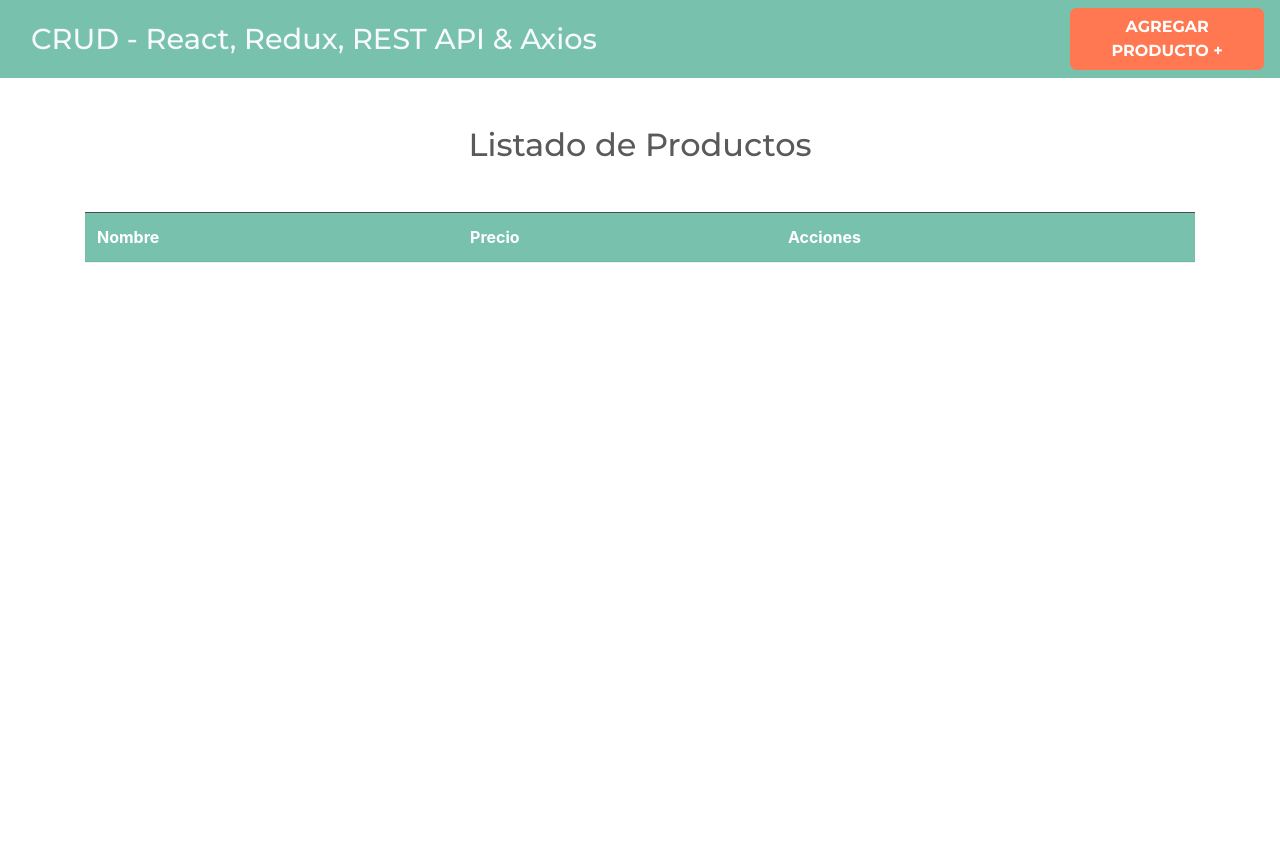
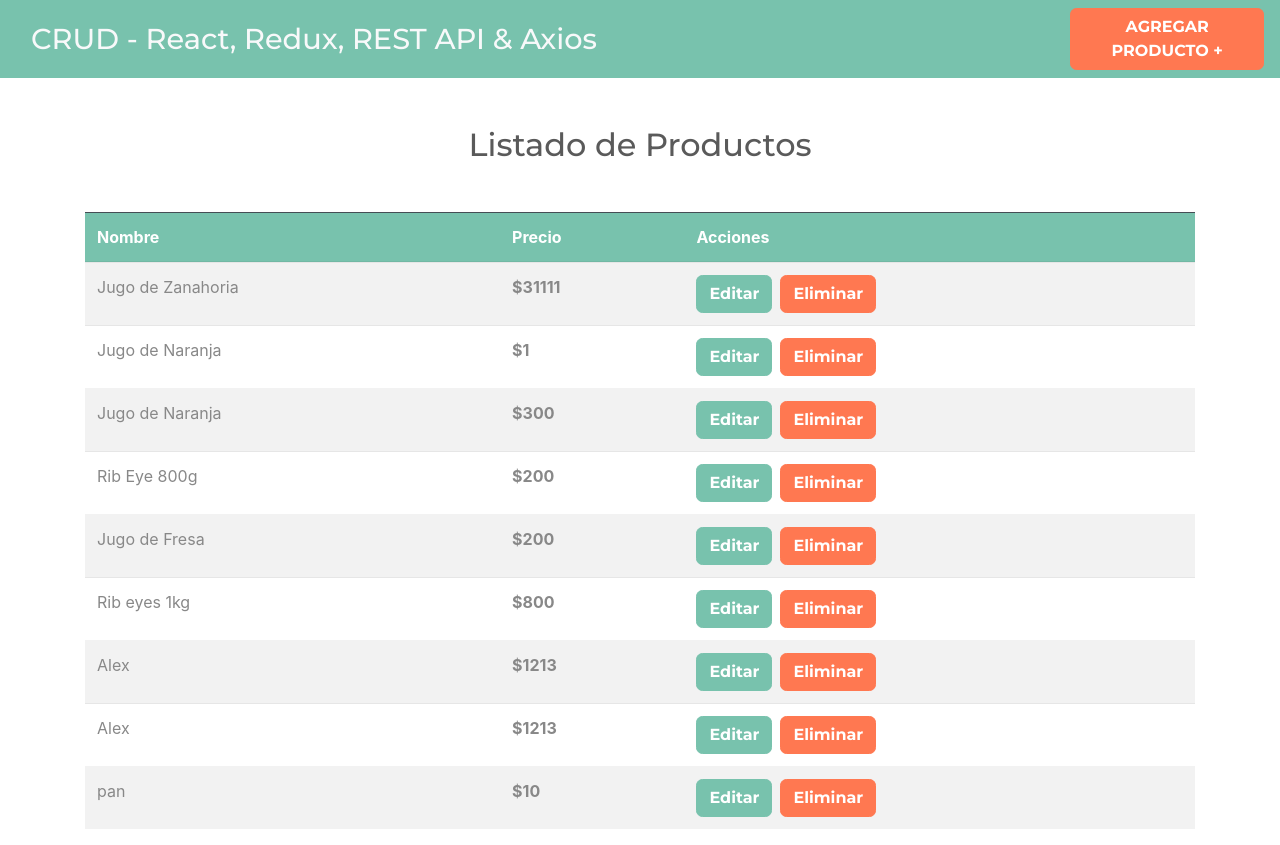
Before and after one commit to AlexanderAyra/React-Readux-React_Router_DOM, a React (Create React App) app: page / in a window 1280 px wide. Before the commit the page ends 800 px from the top, so only its background shows below. Built offline with nearby package versions, Linux system fonts and the light colour scheme; data requests are answered from the project's data file.

Commit message:
Mostrando los Productos en la Interfaz

```diff
--- /dev/null
+++ b/src/components/Producto.jsx
@@ -0,0 +1,33 @@
+import React from 'react'
+import { Link } from 'react-router-dom'
+
+const Producto = ({ producto }) => {
+  const { nombre, precio, id } = producto
+  return (
+    <tr>
+      <td>{nombre}</td>
+      <td>
+        <span className='font-weight-bold'>
+          $
+          { precio }
+        </span>
+      </td>
+      <td className='acciones'>
+        <Link
+          to={`/productos/editar/${id}`}
+          className='btn btn-primary mr-2'
+        >
+          Editar
+        </Link>
+        <button
+          type='button'
+          className='btn btn-danger'
+        >
+          Eliminar
+        </button>
+      </td>
+    </tr>
+  )
+}
+
+export default Producto
--- a/src/components/Productos.jsx
+++ b/src/components/Productos.jsx
@@ -2,6 +2,7 @@
 // Redux
 import { useSelector, useDispatch } from 'react-redux'
 import { obtenerProductosAction } from '../actions/productoActions'
+import Producto from './Producto'
 
 const Productos = () => {
   const dispatch = useDispatch()
@@ -12,6 +13,10 @@
 
     cargarProductos()
   }, [])
+
+  // Obtener el State
+  const productos = useSelector((state) => state.productos.productos)
+  console.log(productos)
 
   return (
     <div>
@@ -32,6 +37,16 @@
             <th scope='col'>Acciones</th>
           </tr>
         </thead>
+        <tbody>
+          {productos.length === 0 ? 'No hay Productos' : (
+            productos.map((producto) => (
+              <Producto
+                key={producto.id}
+                producto={producto}
+              />
+            ))
+          )}
+        </tbody>
       </table>
     </div>
   )
```
